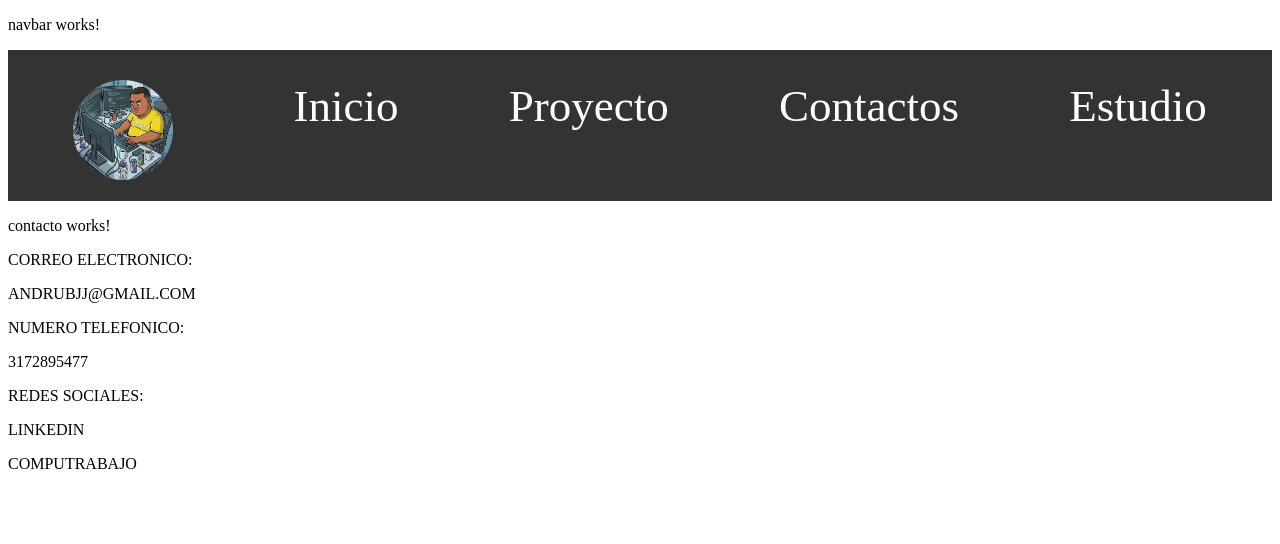
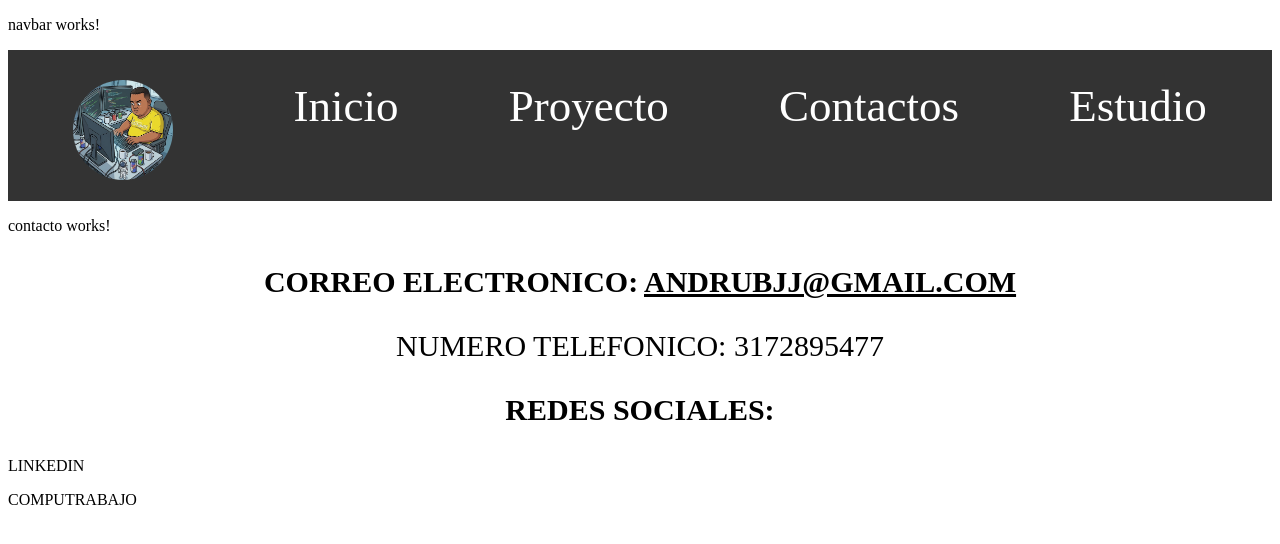
Before and after one commit to AndresMosquera9005/Javier-Mosquera-CV, an Angular app in the folder cvjamr/: page /contacto in a window 1280 px wide. Shown: the top 544 px of the page. Built offline with nearby package versions, Linux system fonts and the light colour scheme.

Commit message:
se modifica contacto

```diff
--- a/cvjamr/src/app/app.routes.ts
+++ b/cvjamr/src/app/app.routes.ts
@@ -2,6 +2,7 @@ import { Routes } from '@angular/router';
 import { ProyectoComponent } from './components/proyecto/proyecto';
 import { InicioComponent } from './components/inicio/inicio';
 import { ContactoComponent } from './components/contacto/contacto';
+import { EstudiosComponent } from './components/estudios/estudios';
 
 export const routes: Routes = [
     {
@@ -20,6 +21,11 @@ export const routes: Routes = [
         component: ContactoComponent
 
     },
+    {
+        path: 'estudio',
+        title: 'estudio',
+        component: EstudiosComponent
+    },
 
     {
         path: '',
--- a/cvjamr/src/app/components/contacto/contacto.css
+++ b/cvjamr/src/app/components/contacto/contacto.css
@@ -0,0 +1,20 @@
+body{
+    text-align: center;
+}
+
+#tituloCorreo{
+    font-size: 30px;
+    font-weight: bold;
+    text-align: center;
+}
+
+#numeroTelefonico{
+    font-size: 30px;
+    text-align: center;
+}
+
+#tituloRedes{
+    font-size: 30px;
+    font-weight: bold;
+    text-align: center;
+}
--- a/cvjamr/src/app/components/contacto/contacto.html
+++ b/cvjamr/src/app/components/contacto/contacto.html
@@ -1,9 +1,7 @@
 <p>contacto works!</p>
-<p class="titulo" >CORREO ELECTRONICO:</p>
-<p class="correo">ANDRUBJJ@GMAIL.COM</p>
-<p  class="titulo">NUMERO TELEFONICO:</p>
-<p class="">3172895477</p>
-<p class="titulo">REDES SOCIALES:</p>
+<p id="tituloCorreo" >CORREO ELECTRONICO: <u>ANDRUBJJ@GMAIL.COM</u></p>
+<p id="numeroTelefonico">NUMERO TELEFONICO: 3172895477</p>
+<p id="tituloRedes">REDES SOCIALES:</p>
 <p>LINKEDIN</p>
 <p>COMPUTRABAJO</p>
 <p></p>
--- a/cvjamr/src/app/components/estudios/estudios.html
+++ b/cvjamr/src/app/components/estudios/estudios.html
@@ -1 +1,2 @@
 <p>estudios works!</p>
+<div class="row"></div>
--- a/cvjamr/src/app/components/estudios/estudios.ts
+++ b/cvjamr/src/app/components/estudios/estudios.ts
@@ -6,6 +6,6 @@ import { Component } from '@angular/core';
   templateUrl: './estudios.html',
   styleUrl: './estudios.css',
 })
-export class Estudios {
+export class EstudiosComponent {
 
 }
```
